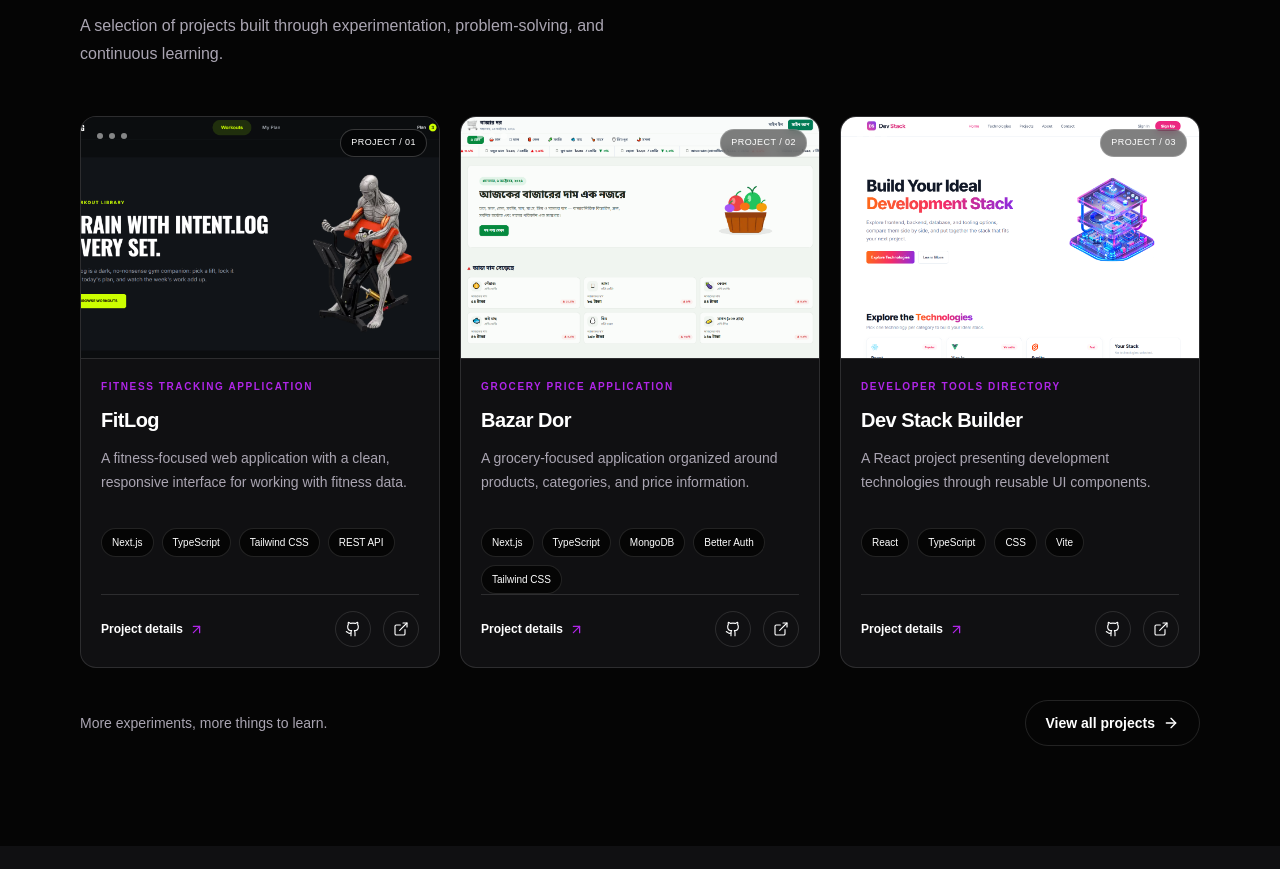
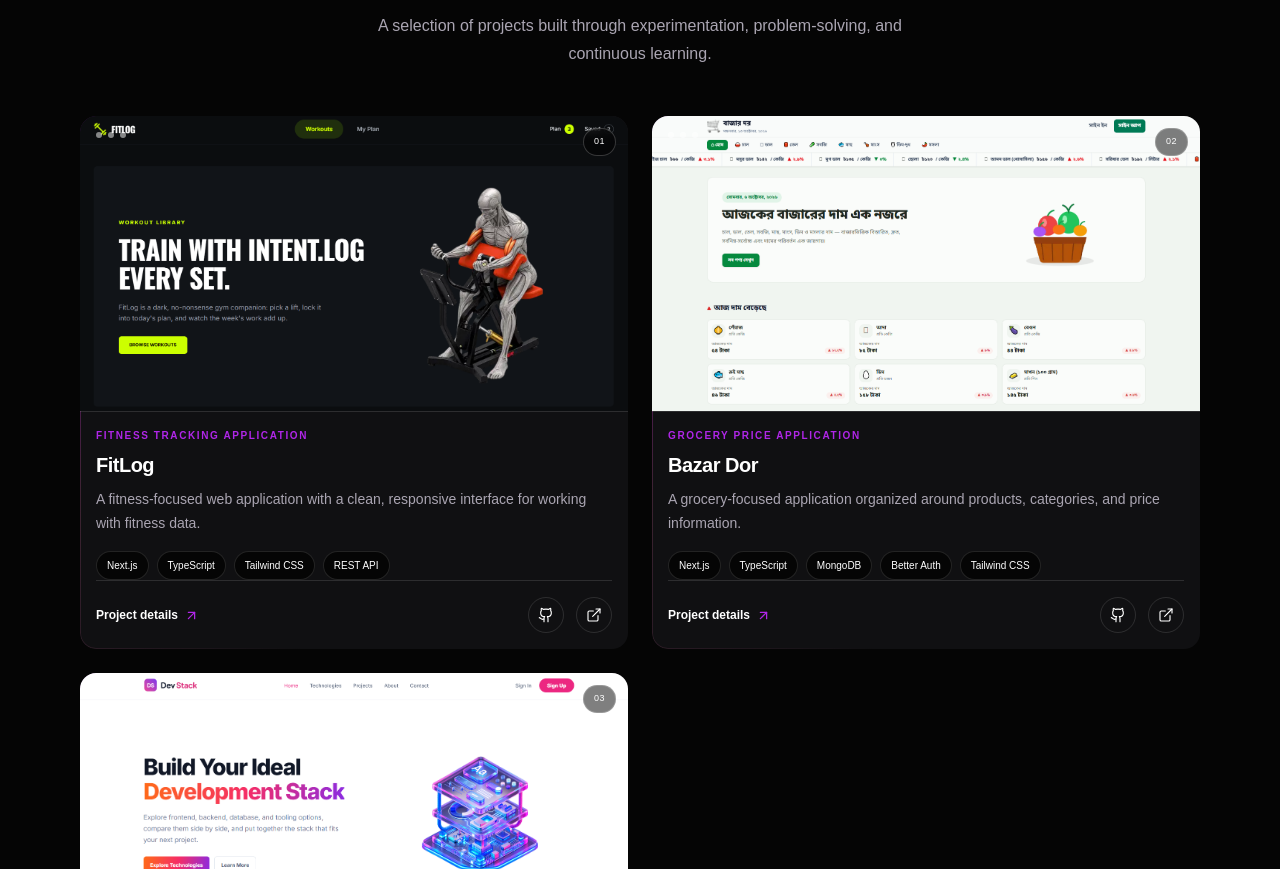
Before and after one commit to mohosenat/mohosenat-portfolio, a Next.js app: page / in a window 1280 px wide. Shown: the part 2657-3526 px from the top of the page. Built offline with nearby package versions, Linux system fonts and the light colour scheme.

Commit message:
Update projects card

```diff
--- a/src/components/projects.tsx
+++ b/src/components/projects.tsx
@@ -1,3 +1,4 @@
+
 "use client";
 
 import Image from "next/image";
@@ -29,11 +30,12 @@ export function Projects() {
             </>
           }
           description="A selection of projects built through experimentation, problem-solving, and continuous learning."
+           centered
         />
 
         {/* Project Cards */}
-        <div className="grid grid-cols-1 gap-5 sm:grid-cols-2 lg:grid-cols-3">
-          {projects.slice(0, 3).map((project, index) => (
+        <div className="grid w-full grid-cols-1 gap-6 sm:grid-cols-2">
+          {projects.map((project, index) => (
             <motion.article
               key={project.slug}
               initial={{ opacity: 0, y: 20 }}
@@ -41,21 +43,21 @@ export function Projects() {
               viewport={{ once: true, amount: 0.15 }}
               transition={{
                 duration: 0.45,
-                delay: index * 0.08,
+                delay: (index % 2) * 0.08,
               }}
-              className="group flex min-w-0 flex-col overflow-hidden rounded-2xl border border-[var(--border)] bg-[var(--surface)] transition-all duration-300 hover:-translate-y-1 hover:border-[#9303C5]/60 hover:shadow-lg hover:shadow-purple-950/10"
+              className="group gradient-border flex min-w-0 flex-col overflow-hidden rounded-2xl bg-[var(--surface)] transition-all duration-300 hover:-translate-y-1 hover:shadow-lg hover:shadow-purple-950/10"
             >
               {/* Project Screenshot */}
               <Link
                 href={`/projects/${project.slug}`}
                 aria-label={`View ${project.name} details`}
-                className="relative block aspect-[1.48/1] overflow-hidden border-b border-[var(--border)]"
+                className="relative block aspect-[1.85/1] overflow-hidden border-b border-[var(--border)]"
               >
                 <Image
                   src={project.image}
                   alt={`${project.name} website screenshot`}
                   fill
-                  sizes="(max-width: 639px) 100vw, (max-width: 1023px) 50vw, 33vw"
+                  sizes="(max-width: 639px) 100vw, 50vw"
                   className="object-cover object-top transition-transform duration-500 group-hover:scale-[1.035]"
                 />
 
@@ -68,21 +70,21 @@ export function Projects() {
 
                 {/* Project Number */}
                 <span className="absolute right-3 top-3 z-10 rounded-full border border-white/20 bg-black/50 px-2.5 py-1.5 text-[9px] font-medium tracking-wider text-white backdrop-blur-sm">
-                  PROJECT / {project.number}
+                  {project.number}
                 </span>
               </Link>
 
               {/* Project Information */}
-              <div className="flex flex-1 flex-col p-5">
+              <div className="flex flex-1 flex-col p-4">
                 <p className="text-[10px] font-semibold uppercase tracking-[0.16em] text-[#b026e8]">
                   {project.label}
                 </p>
 
-                <h3 className="mt-3 text-xl font-semibold tracking-tight">
+                <h3 className="mt-2 text-lg font-semibold tracking-tight sm:text-xl">
                   {project.name}
                 </h3>
 
-                <p className="muted mt-3 min-h-[66px] text-sm leading-6">
+                <p className="muted mt-2 min-h-[48px] text-sm leading-6">
                   {project.description}
                 </p>
 
@@ -99,7 +101,7 @@ export function Projects() {
                 </div>
 
                 {/* Footer Actions */}
-                <div className="mt-auto flex items-center justify-between gap-3 border-t border-[var(--border)] pt-4 mt-5">
+                <div className="mt-auto mt-5 flex items-center justify-between gap-3 border-t border-[var(--border)] pt-4">
                   <Link
                     href={`/projects/${project.slug}`}
                     className="inline-flex min-w-0 items-center gap-1.5 text-xs font-semibold transition-colors hover:text-[#b026e8]"
@@ -124,7 +126,7 @@ export function Projects() {
                       <Github size={16} strokeWidth={1.7} />
                     </a>
 
-                    {/* Live Demo: consistent position on every card */}
+                    {/* Live Demo */}
                     {project.live ? (
                       <a
                         href={project.live}
@@ -162,7 +164,6 @@ export function Projects() {
             href="/projects"
             className="inline-flex w-full items-center justify-center gap-2 rounded-full border border-[var(--border)] px-5 py-3 text-sm font-semibold transition-all hover:border-[#9303C5] hover:text-[#b026e8] sm:w-auto"
           >
-            View all projects
             <ArrowRight size={16} />
           </Link>
         </div>
--- a/src/components/section-heading.tsx
+++ b/src/components/section-heading.tsx
@@ -7,7 +7,7 @@ export function SectionHeading({ kicker, title, description, centered = false }:
     <div className={`mb-12 max-w-2xl ${centered ? "mx-auto text-center" : ""}`}>
       <span className={`section-kicker ${centered ? "justify-center" : ""}`}>{kicker}</span>
       <h2 className="mt-4 text-3xl font-semibold tracking-tight sm:text-4xl lg:text-5xl">{title}</h2>
-      {description && <p className="mt-4 max-w-xl leading-7 muted">{description}</p>}
+      {description && (<p className={`mt-4 max-w-xl leading-7 muted ${centered ? "mx-auto text-center" : ""}`}>{description}</p>)}
     </div>
   );
 }
```
